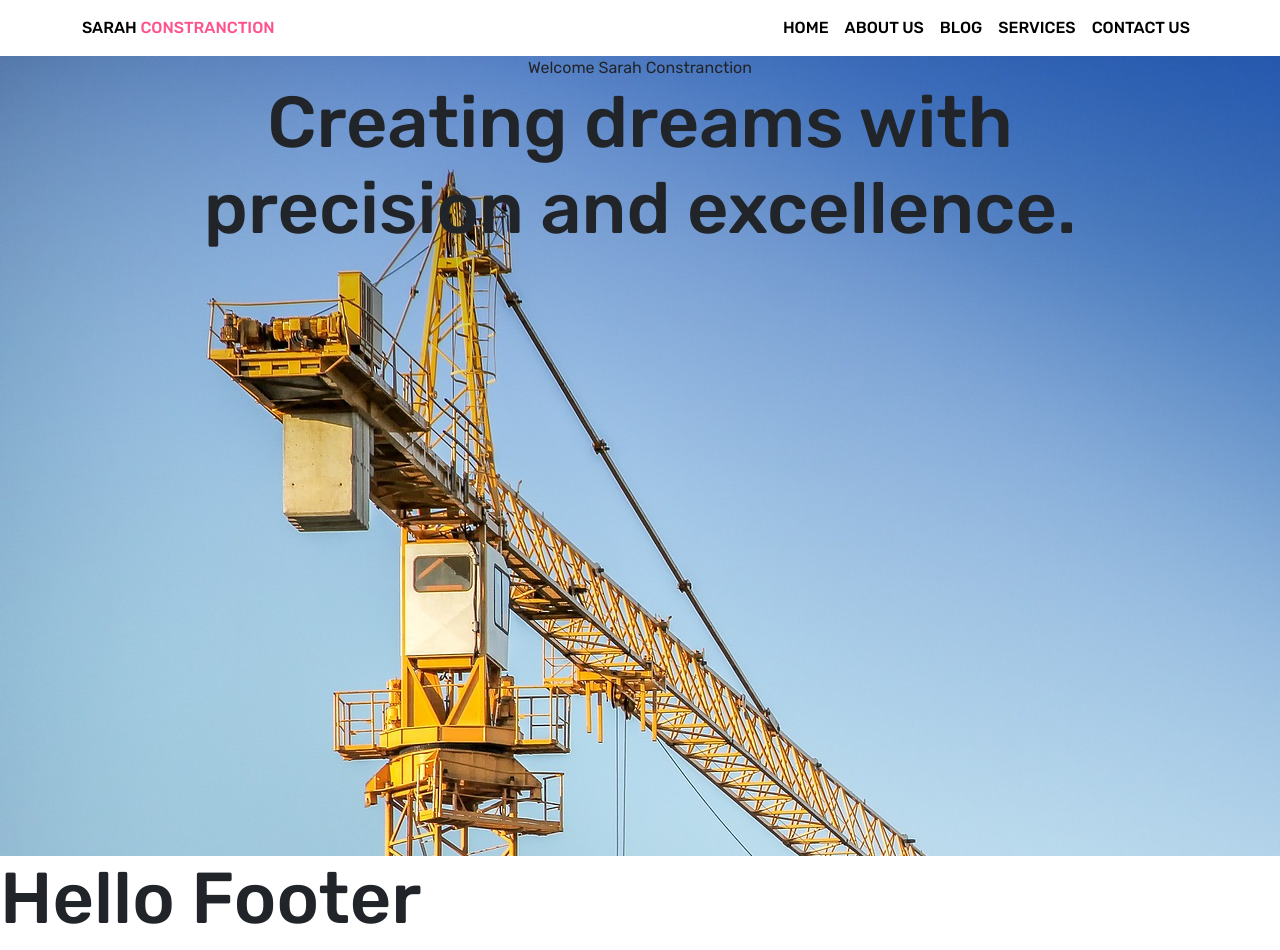
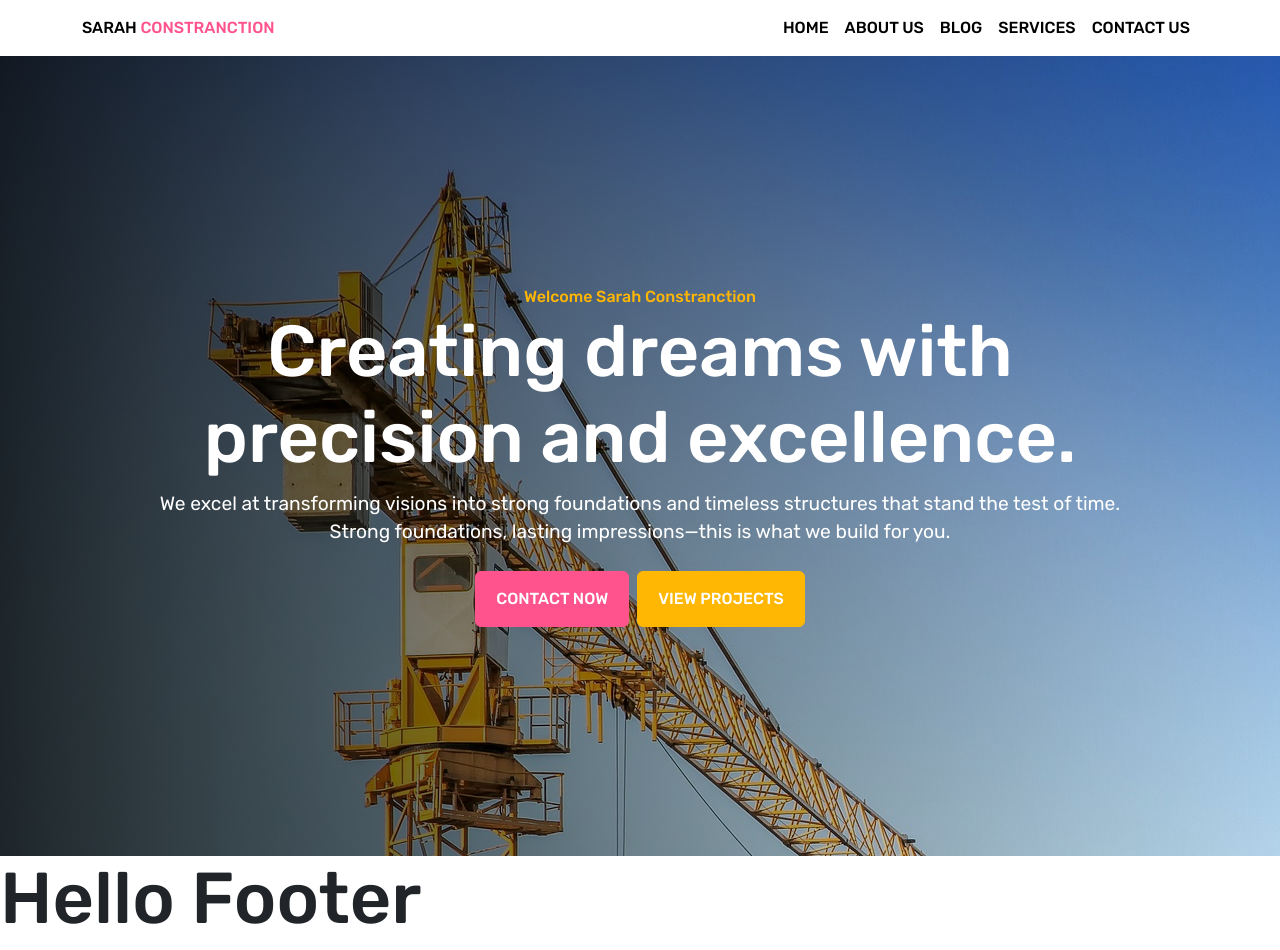
Before and after one commit to sajedul559/ReactLaravel, a React (Vite) app in the folder frontend/: page / in a window 1280 px wide. Built offline with nearby package versions, Linux system fonts and the light colour scheme.

Commit message:
banner section done

```diff
--- a/frontend/src/assets/css/style.scss
+++ b/frontend/src/assets/css/style.scss
@@ -1,6 +1,7 @@
 $primary-color : #fe538d;
 $secondry-color : #ffb703;
 $text-color : #000;
+$text-white : #ffffff;
 
 @import url('https://fonts.googleapis.com/css2?family=Rubik:ital,wght@0,300..900;1,300..900&display=swap');
 
@@ -20,7 +21,30 @@ h3{
 p{
     font-size: 1.2em;
 }
+.btn-primary{
+    background-color: $primary-color;
+    border: 1px solid $primary-color;
+    padding: 15px 20px;
+    font-weight: 500;
+    text-transform: uppercase;
+    &:hover{
+        background-color: $secondry-color;
+            border: 1px solid $secondry-color;
 
+    }
+}
+.btn-secondary{
+    background-color: $secondry-color;
+    border: 1px solid $secondry-color;
+    padding: 15px 20px;
+    font-weight: 500;
+    text-transform: uppercase;
+    &:hover{
+        background-color: $primary-color;
+            border: 1px solid $primary-color;
+
+    }
+}
 header{
     nav{
         .nav-link{
@@ -42,10 +66,16 @@ header{
         }
     }
 }
-.section-1{
+.banner-section{
     .hero{
-        background-image: url('../images/hero.jpg');
+        background: linear-gradient(to right,rgba(0,0,0,0.8), rgba(0,0,0,0)),url('../images/hero.jpg');
         min-height: 800px;
+        color: $text-white;
+        span{
+            color: $secondry-color;
+            font-size: 1em;
+            font-weight: 500;
+        }
 
     }
 }
--- a/frontend/src/components/frontend/Home.jsx
+++ b/frontend/src/components/frontend/Home.jsx
@@ -1,6 +1,7 @@
 import React from "react";
 import Navbar from "react-bootstrap/Navbar";
 import Nav from "react-bootstrap/Nav";
+import AboutImg from "../../assets/images/about-us.jpg"
 
 export const Home = () => {
   return (
@@ -15,7 +16,7 @@ export const Home = () => {
             <Navbar.Collapse id="basic-navbar-nav">
               <Nav className="ms-auto">
                 <Nav.Link href="#home" className="nav-link">Home</Nav.Link>
-                <Nav.Link href="#about" className="nav-link">About Us</Nav.Link>
+                <Nav.Link href="/about" className="nav-link">About Us</Nav.Link>
                 <Nav.Link href="#blog" className="nav-link">Blog</Nav.Link>
                 <Nav.Link href="#services" className="nav-link">Services</Nav.Link>
                 <Nav.Link href="#contact" className="nav-link">Contact Us</Nav.Link>
@@ -26,16 +27,25 @@ export const Home = () => {
       </header>
 
       <main>
-        <section className="section-1">
-          <div className="hero">
+        {/* Hero section  */}
+        <section className="banner-section">
+          <div className="hero d-flex align-items-center">
             <div className="container-fluid">
               <div className="text-center">
                 <span>Welcome Sarah Constranction</span>
                 <h1>Creating dreams with <br/>precision and excellence.</h1>
+                <p>We excel at transforming visions into strong foundations and timeless structures that stand the test of time.<br/>Strong foundations, lasting impressions—this is what we build for you.</p>
+
+                <div className="mt-4">
+                    <button className="btn btn-primary">Contact Now</button>
+                    <button className="btn btn-secondary ms-2">View Projects</button>
+                </div>
+
               </div>
             </div>
           </div>
         </section>
+
       </main>
 
       <footer>
```
